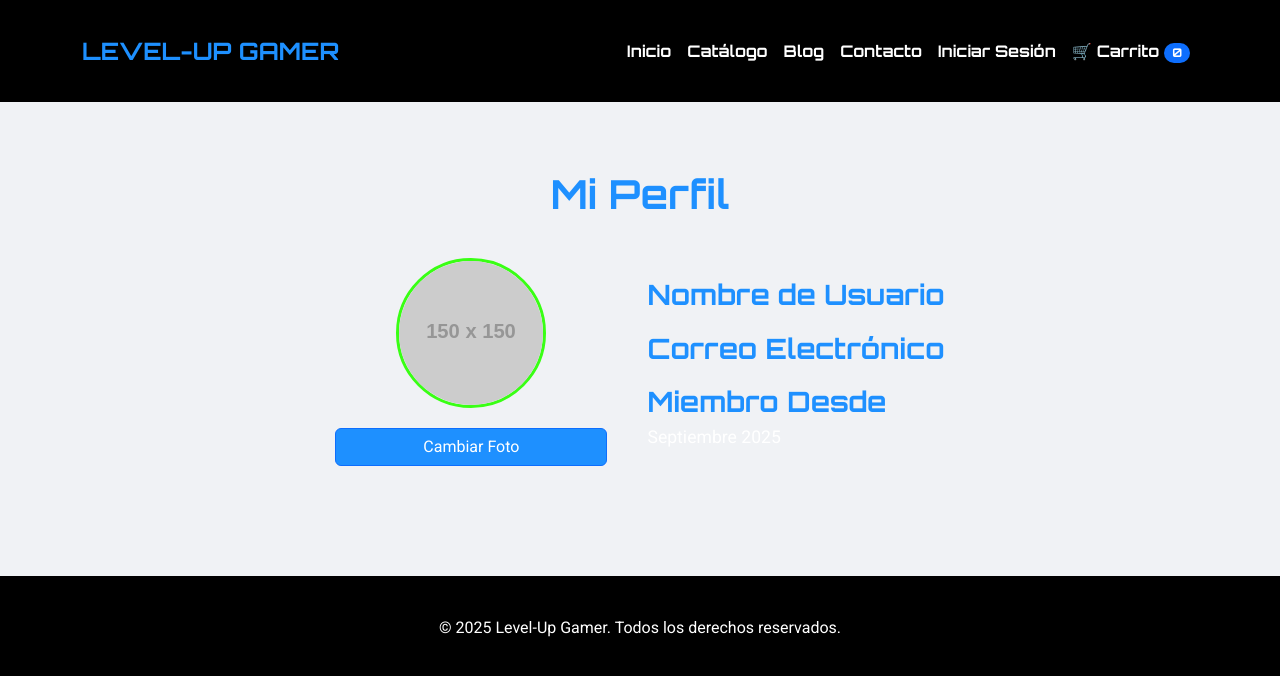
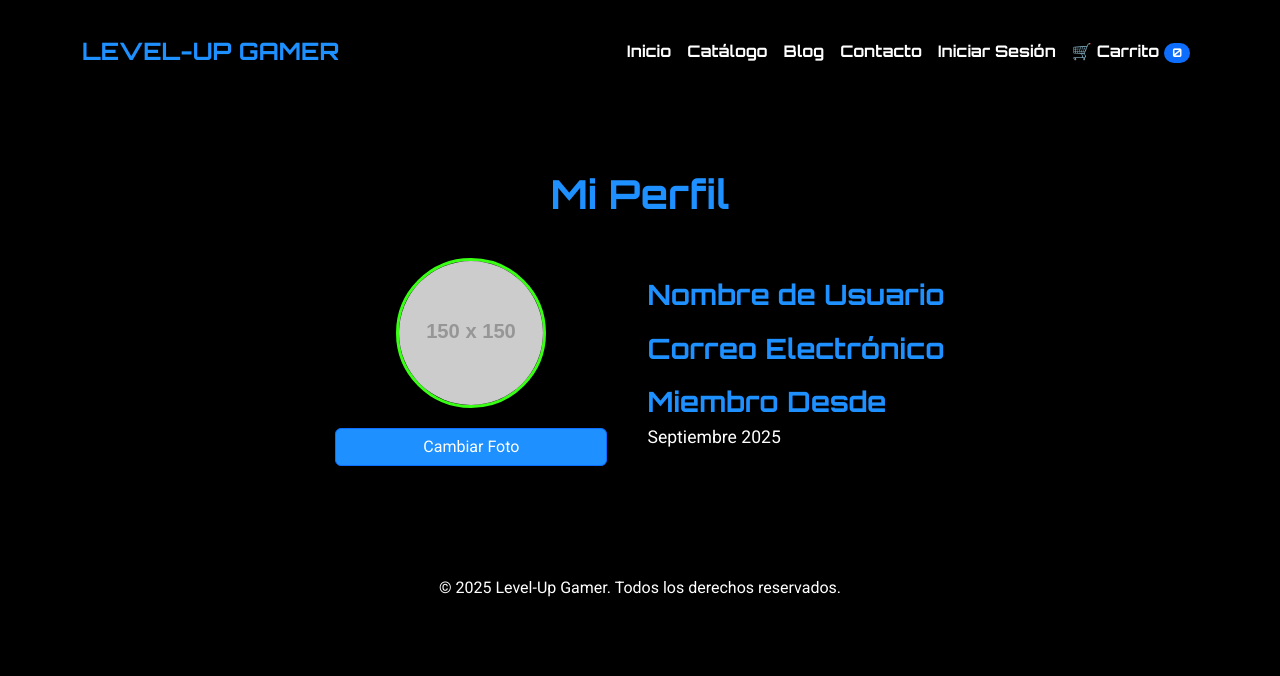
Before and after one commit to BrayanGLeo/level-up-gamer-react, a React (Create React App) app: page /perfil in a window 1280 px wide. Shown: the top 676 px of the page. Built offline with nearby package versions, Linux system fonts and the light colour scheme.

Commit message:
Separacion de main.content de contacto y admin

```diff
--- a/src/components/layout/AdminLayout.js
+++ b/src/components/layout/AdminLayout.js
@@ -45,7 +45,7 @@ const AdminLayout = () => {
     return (
         <div className="admin-container">
             <AdminSidebar />
-            <main className="main-content">
+            <main className="admin-main-content">
                 <Outlet />
             </main>
         </div>
--- a/src/styles/AdminStyle.css
+++ b/src/styles/AdminStyle.css
@@ -24,7 +24,7 @@ body.admin-body {
     min-height: 100vh;
 }
 
-.main-content {
+.admin-main-content {
     flex-grow: 1;
     padding: 2.5rem;
     background-color: var(--admin-bg);
--- a/src/styles/Contacto.css
+++ b/src/styles/Contacto.css
@@ -1,5 +1,6 @@
 .main-content {
     padding-top: 80px;
+    background-color: transparent;
 }
 
 .about-us-section, .contact-section {
@@ -53,7 +54,7 @@
 }
 
 .contact-info a, .contact-social a {
-    color: #FFFFFF;
+    color: #ffffff;
     text-decoration: none;
     transition: color 0.3s ease;
 }
```
